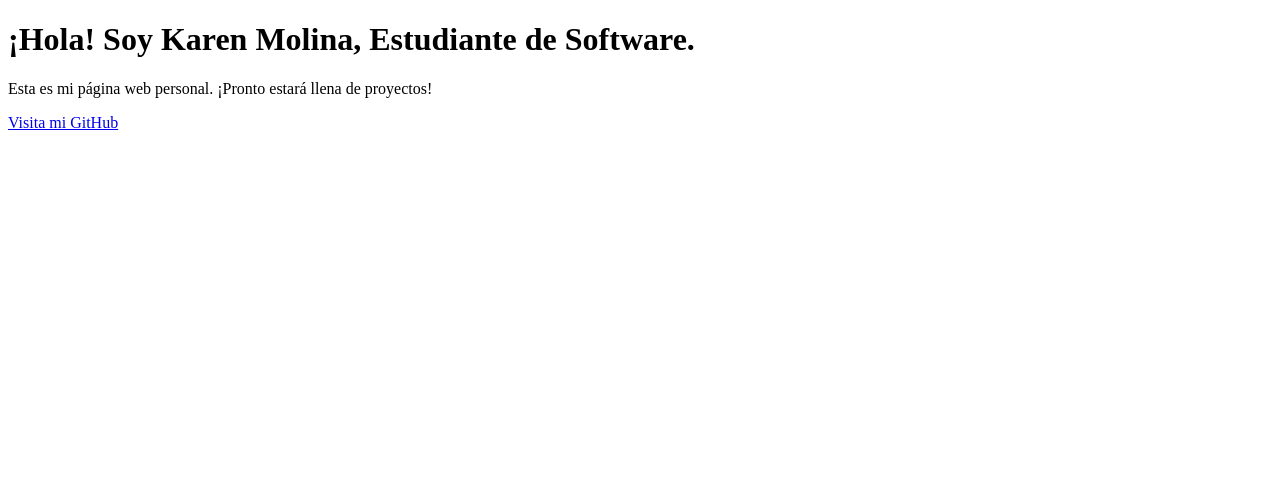
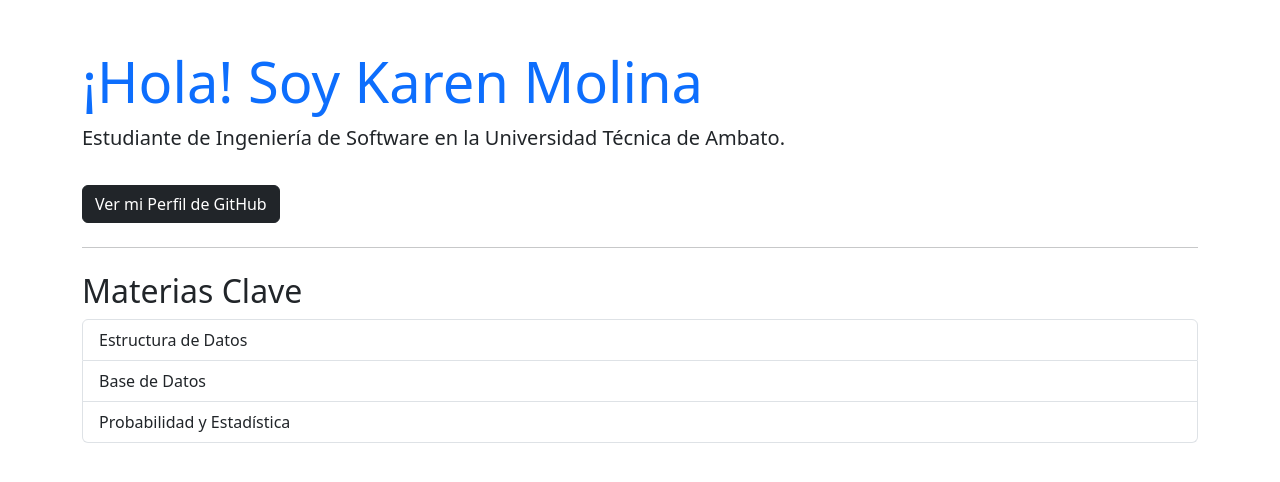
Before and after one commit to VK0691/vk0691.github.io, a plain HTML site: page index.html in a window 1280 px wide. Drawn offline with nearby package versions, Linux system fonts and the light colour scheme.

Commit message:
Update index.html
mejoras del index.html

```diff
--- a/index.html
+++ b/index.html
@@ -2,11 +2,34 @@
 <html lang="es">
 <head>
     <meta charset="UTF-8">
+    <meta name="viewport" content="width=device-width, initial-scale=1.0">
     <title>Portafolio de Karen Molina | Software</title>
+
+    <link href="https://cdn.jsdelivr.net/npm/bootstrap@5.3.3/dist/css/bootstrap.min.css"
+          rel="stylesheet"
+          integrity="sha384-QWTKZyjpPEjISv5WaRU9OFeRpok6YctnYmDr5pNlyT2bRjXh0JMhjY6hW+ALEwIH"
+          crossorigin="anonymous">
 </head>
 <body>
-    <h1>¡Hola! Soy Karen Molina, Estudiante de Software.</h1>
-    <p>Esta es mi página web personal. ¡Pronto estará llena de proyectos!</p>
-    <a href="https://github.com/vk0691">Visita mi GitHub</a>
+
+    <div class="container mt-5">
+        <h1 class="display-4 text-primary">¡Hola! Soy Karen Molina</h1>
+        <p class="lead">Estudiante de Ingeniería de Software en la Universidad Técnica de Ambato.</p>
+
+        <a href="https://github.com/vk0691" class="btn btn-dark mt-3">Ver mi Perfil de GitHub</a>
+
+        <hr class="my-4">
+
+        <h2>Materias Clave</h2>
+        <ul class="list-group">
+            <li class="list-group-item">Estructura de Datos</li>
+            <li class="list-group-item">Base de Datos</li>
+            <li class="list-group-item">Probabilidad y Estadística</li>
+        </ul>
+
+    </div>
+    <script src="https://cdn.jsdelivr.net/npm/bootstrap@5.3.3/dist/js/bootstrap.bundle.min.js"
+            integrity="sha384-YvpcrYf0tY3lHB60NNkmXc5s9fDVZLESaAA55NDzOxhy9GkcIdslK1eN7N6jIeHz"
+            crossorigin="anonymous"></script>
 </body>
 </html>
```
